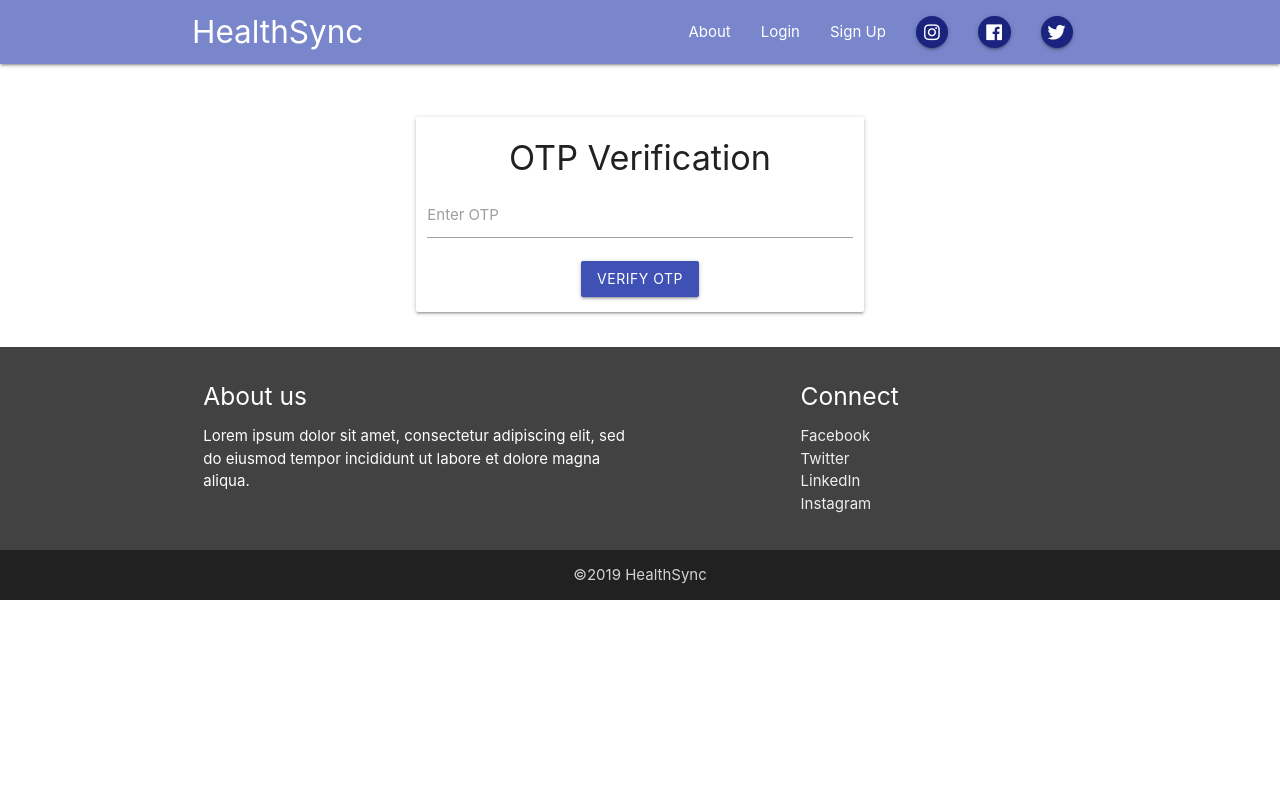
After one commit to VedantParanjape/VJTICrackers, a Flask app: template VJTICrackersBlog/templates/verifyOTP.html in a window 1280 px wide. The commit adds this page. Run offline with Flask 2, Linux system fonts and the light colour scheme; the template is opened without the code that fills it, so the values that code supplies are empty; some libraries are stand-ins or nearby versions.

Commit message:
verify OTP, sticky navbar

```diff
--- a/VJTICrackersBlog/templates/layout.html
+++ b/VJTICrackersBlog/templates/layout.html
@@ -12,13 +12,21 @@
   <link rel="stylesheet" href="{{ url_for('static', filename='main.css') }}">
   <!-- <link rel="stylesheet" href="language.css"> -->
   <title>VJTI Crackers</title>
+
+  <!--    ADDITION    -->
   <style>
-
+    * {
+        box-sizing: border-box;
+    }
+    body {
+        padding:0;
+    }
   </style>
 </head>
 <body>
 <!-- navbar -->
     <header>
+        <div class="navbar-fixed">  <!-- ADDITION -->
         <nav class="nav-wrapper indigo lighten-2">
             <div class="container">
                 <a href="" class="brand-logo">HealthSync</a>
@@ -57,6 +65,7 @@
                 </ul>
             </div>
         </nav>
+        </div>
     </header>
 
 {% block content %}
@@ -64,7 +73,7 @@
 {% endblock %}
 
 <!-- footer -->
-    <footer class="page-footer grey darken-3">
+    <footer class="page-footer grey darken-3" style="bottom:0;width:100%;"> <!-- EDITED -->
         <div class="container">
             <div class="row">
                 <div class="col s12 l6">
--- /dev/null
+++ b/VJTICrackersBlog/templates/verifyOTP.html
@@ -0,0 +1,20 @@
+{% extends 'layout.html' %}
+{% block content %}
+
+<br><br>
+<div class="container row">
+    <div class="card col l6 offset-l3">
+        <h4 class="center-align">OTP Verification</h4>
+        <form action="" method="post">
+            <div class="input-field">
+                <input type="text" id="otp">
+                <label for="otp">Enter OTP</label>
+            </div>
+            <div class="input-field center">
+                    <button class="btn indigo waves-effect">Verify OTP</button>
+            </div>
+        </form>
+    </div>
+</div>
+
+{% endblock %}
```
Also changed, not shown: VJTICrackersBlog/templates/profile.html (indentation only).
